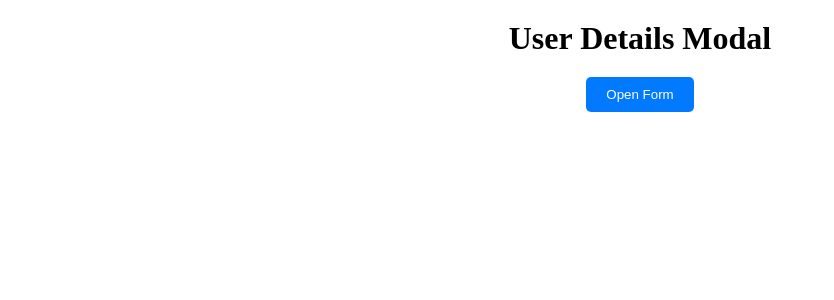
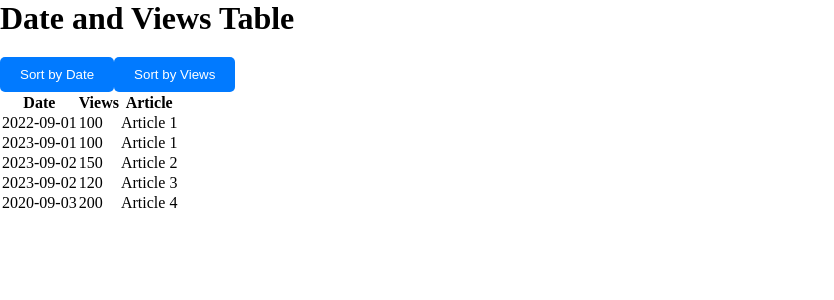
Before and after one commit to KajalMishra10/login, a React (Create React App) app: page / in a window 1280 px wide. Shown: the top 300 px of the page, without its empty margins (0-834 px from the left). Built offline with nearby package versions, Linux system fonts and the light colour scheme.

Commit message:
Update App.js

```diff
--- a/src/App.js
+++ b/src/App.js
@@ -1,128 +1,55 @@
 import "./styles.css";
-import React, { useState, useEffect, useRef } from "react";
+import { useEffect } from "react";
+import { useState } from "react";
 
+export default function App() {
+  const [data, setData] = useState([]);
 
-
-const App = () => {
-  const [formVisible, setFormVisible] = useState(false);
-  const [formValid, setFormValid] = useState(true);
-  const [inpData, setInpData] = useState({
-    username: "",
-    email: "",
-    phone: "",
-    dob: "",
-  });
-  const modalRef = useRef(null);
+  const data2 = [
+    { date: "2022-09-01", views: 100, article: "Article 1" },
+    { date: "2023-09-01", views: 100, article: "Article 1" },
+    { date: "2023-09-02", views: 150, article: "Article 2" },
+    { date: "2023-09-02", views: 120, article: "Article 3" },
+    { date: "2020-09-03", views: 200, article: "Article 4" },
+  ];
 
   useEffect(() => {
-    const handleOutsideClick = (event) => {
-      if (modalRef.current && !modalRef.current.contains(event.target)) {
-        setFormVisible(false);
-      }
-    };
+    setData(data2);
+  }, []);
 
-    document.addEventListener("mousedown", handleOutsideClick);
-
-    return () => {
-      document.removeEventListener("mousedown", handleOutsideClick);
-    };
-  }, []);
-  const openForm = () => {
-    setFormVisible(true);
+  const sortByDate = () => {
+    data2.sort((a, b) => new Date(b.date) - new Date(a.date));
+    setData(data2);
   };
 
-  const handleSubmit = (e) => {
-    e.preventDefault();
-    const phoneRegex = /^[0-9]{10}$/;
-    if (!phoneRegex.test(inpData.phone)) {
-      alert("Invalid phone number. Please enter a valid 10-digit phone number");
-      return;
-    }
-
-    const currentDate = new Date();
-    const selectedDate = new Date(inpData.dob);
-    if (selectedDate >= currentDate) {
-      alert("Invalid date of birth. Date of birth cannot be in the future.");
-      return;
-    }
-
-    setInpData({
-      username: "",
-      email: "",
-      phone: "",
-      dob: "",
-    });
+  const sortByViews = () => {
+    data2.sort((a, b) => b.views - a.views);
+    setData(data2);
   };
 
   return (
-    <div
-      className="background"
-      style={{ backgroundColor: `${formVisible ? "#7f7f7f" : "#fff"}` }}
-    >
-      <div className={`${formVisible ? "disabled" : ""}`}>
-        <h1>User Details Modal</h1>
-        <button onClick={openForm}>Open Form</button>
-      </div>
-
-      {formVisible && (
-        <div ref={modalRef} className="modal">
-          <div className="modal-content">
-            <form onSubmit={handleSubmit}>
-              <h2>Fill Details</h2>
-              <label htmlFor="username">Username:</label>
-              <input
-                type="text"
-                name="username"
-                id="username"
-                value={inpData.username}
-                onChange={(e) => {
-                  setInpData({ ...inpData, username: e.target.value });
-                }}
-                required
-              />
-              <label htmlFor="email">Email Address:</label>
-              <input
-                type="email"
-                name="email"
-                id="email"
-                value={inpData.email}
-                onChange={(e) => {
-                  setInpData({ ...inpData, email: e.target.value });
-                }}
-                required
-              />
-              <label htmlFor="phone">Phone Number:</label>
-              <input
-                type="text"
-                name="phone"
-                id="phone"
-                value={inpData.phone}
-                onChange={(e) => {
-                  setInpData({ ...inpData, phone: e.target.value });
-                }}
-                required
-              />
-              <label htmlFor="dob">Date of Birth:</label>
-              <input
-                type="date"
-                name="dob"
-                id="dob"
-                value={inpData.dob}
-                onChange={(e) => {
-                  setInpData({ ...inpData, dob: e.target.value });
-                }}
-                required
-              />
-
-              <button className="submit-button" type="submit">
-                Submit
-              </button>
-            </form>
-          </div>
-        </div>
-      )}
+    <div>
+      <h1>Date and Views Table</h1>
+      <button onClick={sortByDate}>Sort by Date</button>
+      <button onClick={sortByViews}>Sort by Views</button>
+      <table>
+        <thead>
+          <tr>
+            <th>Date</th>
+            <th>Views</th>
+            <th>Article</th>
+          </tr>
+        </thead>
+        <tbody>
+          {data.map((item, index) => (
+            <tr key={index}>
+              <td>{item.date}</td>
+              <td>{item.views}</td>
+              <td>{item.article}</td>
+            </tr>
+          ))}
+        </tbody>
+      </table>
     </div>
   );
-};
-
-export default App;
+}
```
